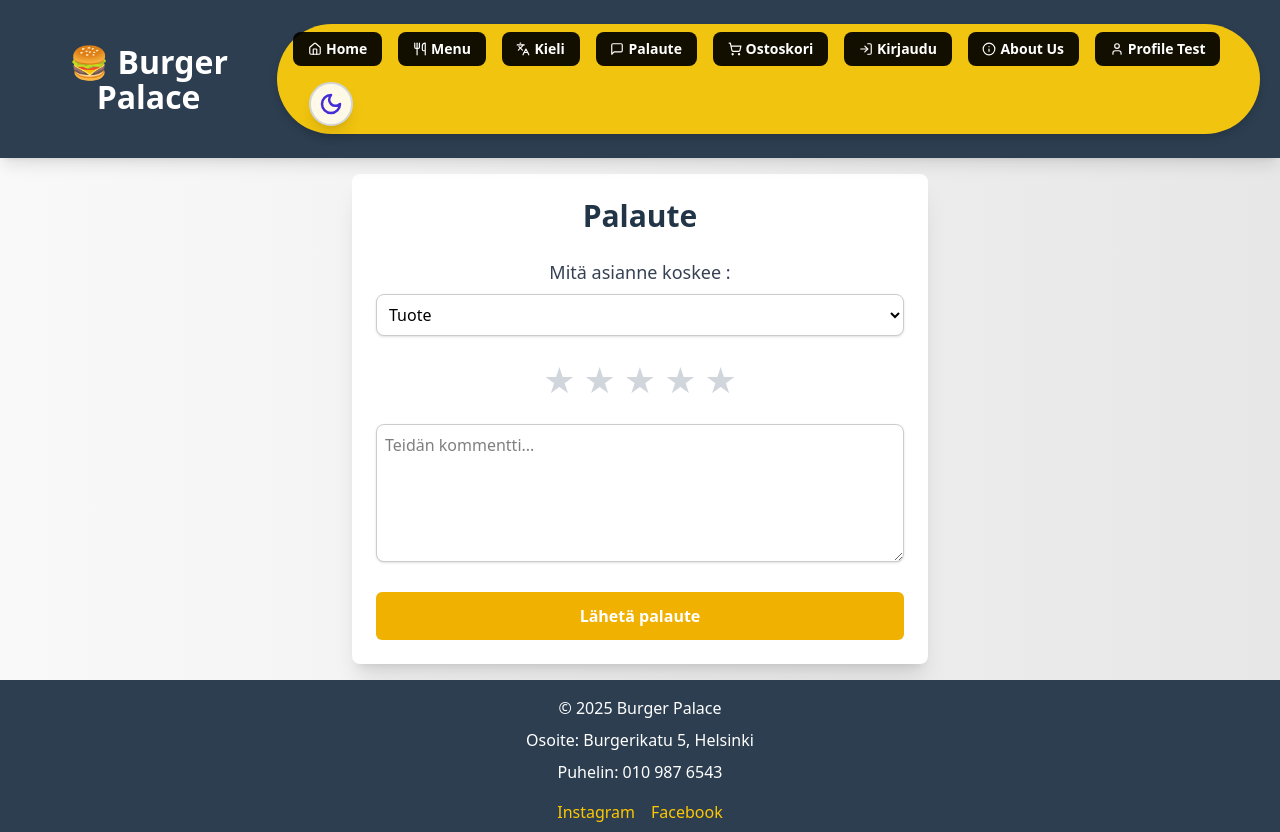
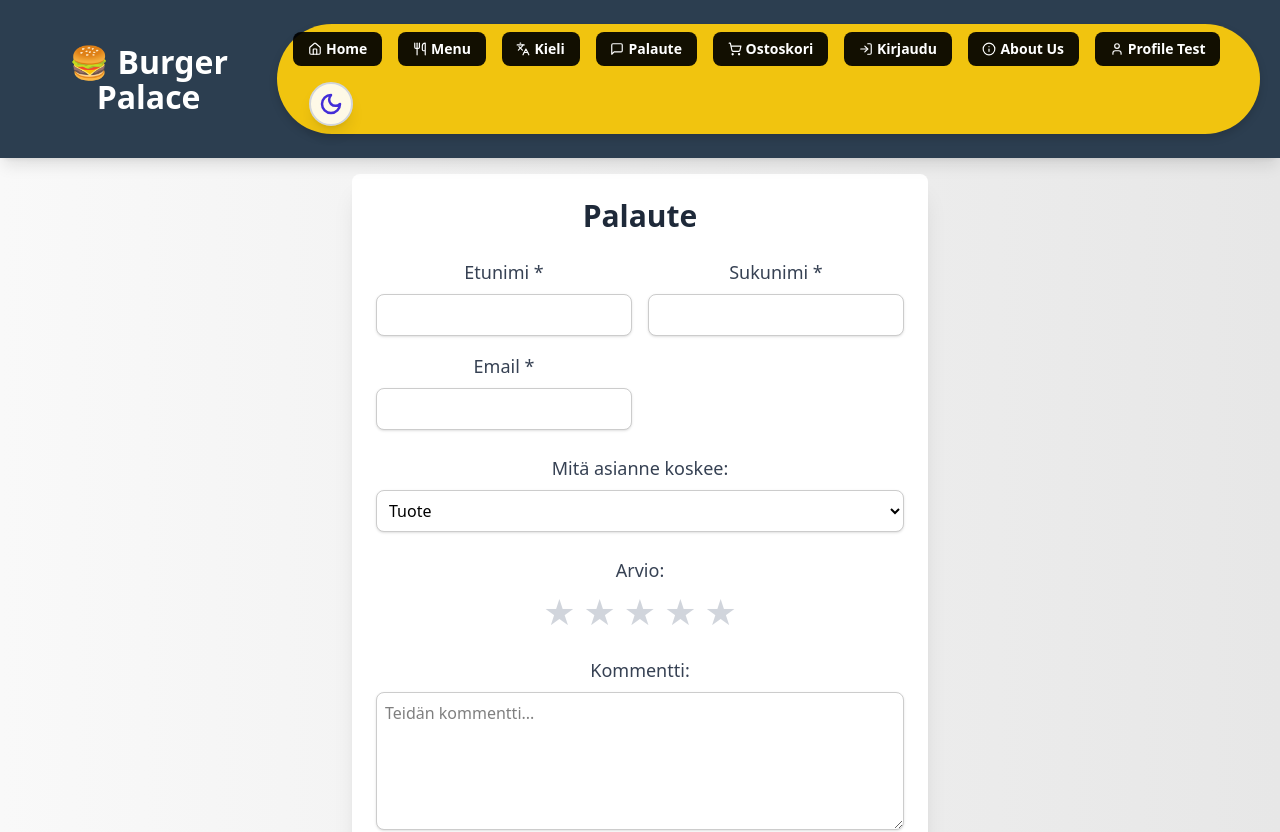
Before and after one commit to Kreetrix/web-project-frontend, a React (Vite) app: page /palaute in a window 1280 px wide. Shown: the top 832 px of the page. Built offline with nearby package versions, Linux system fonts and the light colour scheme.

Commit message:
just added some labels

```diff
--- a/src/pages/Palaute.jsx
+++ b/src/pages/Palaute.jsx
@@ -4,6 +4,8 @@ const Palaute = () => {
     const [rating, setRating] = useState(0);
     const [feedback, setFeedback] = useState('');
     const [category, setCategory] = useState('product');
+    const [firstName, setFirstName] = useState('');
+    const [lastName, setLastName] = useState('');
 
     const handleRatingChange = (value) => {
         setRating(value);
@@ -17,26 +19,86 @@ const Palaute = () => {
         setCategory(e.target.value);
     };
 
+    const handleFirstNameChange = (e) => {
+        setFirstName(e.target.value);
+    };
+
+    const handleLastNameChange = (e) => {
+        setLastName(e.target.value);
+    };
+
     const handleSubmit = (e) => {
         e.preventDefault();
+        console.log({
+            firstName,
+            lastName,
+            rating,
+            category,
+            feedback
+        });
         setRating(0);
         setFeedback('');
-        alert('Palaute lähetetty!');
+        setFirstName('');
+        setLastName('');
+        alert('Palaute lähetetty! Kiitos!');
     };
 
     return (
-        <div className="max-w-xl mx-auto p-6 bg-white dark:bg-gray-600 rounded-lg shadow-xl hover:shadow-2xl transition-all duration-300 ease-in-out">
-            <h2 className="text-3xl font-bold text-center text--800 mb-6">Palaute</h2>
+        <div className="max-w-xl mx-auto p-6 bg-white dark:bg-gray-500 rounded-lg shadow-xl hover:shadow-2xl transition-all duration-300 ease-in-out">
+            <h2 className="text-3xl font-bold text-center text-gray-800 dark:text-white mb-6">Palaute</h2>
+
+            <form onSubmit={handleSubmit}>
+                <div className="grid grid-cols-1 md:grid-cols-2 gap-4 mb-6">
+                    <div>
+                        <label htmlFor="firstName" className="block text-lg font-medium text-gray-700 dark:text-gray-200 mb-2">
+                            Etunimi *
+                        </label>
+                        <input
+                            id="firstName"
+                            type="text"
+                            value={firstName}
+                            onChange={handleFirstNameChange}
+                            required
+                            className="w-full px-4 py-3 border border-gray-300 dark:border-gray-600 rounded-md shadow-sm focus:ring-2 focus:ring-yellow-500 focus:outline-none transition duration-200 ease-in-out dark:bg-gray-800 dark:text-white"
+                        />
+                    </div>
+                    <div>
+                        <label htmlFor="lastName" className="block text-lg font-medium text-gray-700 dark:text-gray-200 mb-2">
+                            Sukunimi *
+                        </label>
+                        <input
+                            id="lastName"
+                            type="text"
+                            value={lastName}
+                            onChange={handleLastNameChange}
+                            required
+                            className="w-full px-4 py-3 border border-gray-300 dark:border-gray-600 rounded-md shadow-sm focus:ring-2 focus:ring-yellow-500 focus:outline-none transition duration-200 ease-in-out dark:bg-gray-800 dark:text-white"
+                        />
+                    </div>
+                    <div>
+                        <label htmlFor="lastName" className="block text-lg font-medium text-gray-700 dark:text-gray-200 mb-2">
+                            Email *
+                        </label>
+                        <input
+                            id="lastName"
+                            type="text"
+                            value={lastName}
+                            onChange={handleLastNameChange}
+                            required
+                            className="w-full px-4 py-3 border border-gray-300 dark:border-gray-600 rounded-md shadow-sm focus:ring-2 focus:ring-yellow-500 focus:outline-none transition duration-200 ease-in-out dark:bg-gray-800 dark:text-white"
+                        />
+                    </div>
+                </div>
 
                 <div className="mb-6">
-                <label htmlFor="category" className="block text-lg font-medium text-gray-700 dark:text-white mb-2">
-                    Mitä asianne koskee :
+                    <label htmlFor="category" className="block text-lg font-medium text-gray-700 dark:text-gray-200 mb-2">
+                        Mitä asianne koskee:
                     </label>
                     <select
                         id="category"
                         value={category}
                         onChange={handleCategoryChange}
-                    className="w-full px-4 py-3 border border-gray-300 rounded-md shadow-sm focus:ring-2 focus:ring-yellow-500 focus:outline-none transition duration-200 ease-in-out"
+                        className="w-full px-4 py-3 border border-gray-300 dark:border-gray-600 rounded-md shadow-sm focus:ring-2 focus:ring-yellow-500 focus:outline-none transition duration-200 ease-in-out dark:bg-gray-800 dark:text-white"
                     >
                         <option value="product">Tuote</option>
                         <option value="order">Tilaus</option>
@@ -45,35 +107,49 @@ const Palaute = () => {
                     </select>
                 </div>
 
-            <div className="mb-6 flex justify-center space-x-2">
+                <div className="mb-6">
+                    <label className="block text-lg font-medium text-gray-700 dark:text-gray-200 mb-2">
+                        Arvio:
+                    </label>
+                    <div className="flex justify-center space-x-2">
                         {[1, 2, 3, 4, 5].map((value) => (
                             <button
+                                type="button"
                                 key={value}
                                 className={`text-4xl transition-transform duration-200 transform hover:scale-110 ${rating >= value
                                     ? 'text-yellow-500'
-                            : 'text-gray-300'
+                                    : 'text-gray-300 dark:text-gray-400'
                                     }`}
                                 onClick={() => handleRatingChange(value)}
+                                aria-label={`Anna ${value} tähteä`}
                             >
                                 ★
                             </button>
                         ))}
                     </div>
+                </div>
 
+                <div className="mb-6">
+                    <label htmlFor="feedback" className="block text-lg font-medium text-gray-700 dark:text-gray-200 mb-2">
+                        Kommentti:
+                    </label>
                     <textarea
-                className="w-full p-4 border border-gray-300 dark:text-white rounded-md shadow-sm focus:ring-2 focus:ring-yellow-500 focus:outline-none mb-6 transition duration-200 ease-in-out"
+                        id="feedback"
+                        className="w-full p-4 border border-gray-300 dark:border-gray-600 rounded-md shadow-sm focus:ring-2 focus:ring-yellow-500 focus:outline-none transition duration-200 ease-in-out dark:bg-gray-800 dark:text-white"
                         placeholder="Teidän kommentti..."
                         value={feedback}
                         onChange={handleFeedbackChange}
                         rows="5"
                     ></textarea>
+                </div>
 
                 <button
-                className="w-full py-3 bg-yellow-500 text-white dark:text-gray-900 font-semibold rounded-md hover:bg-yellow-600 transition-all duration-300 ease-in-out transform hover:scale-105"
-                onClick={handleSubmit}
+                    type="submit"
+                    className="w-full py-3 bg-yellow-500 hover:bg-yellow-600 text-white dark:text-gray-900 font-semibold rounded-md transition-all duration-300 ease-in-out transform hover:scale-[1.02] shadow-md"
                 >
                     Lähetä palaute
                 </button>
+            </form>
         </div>
     );
 };
```
Lines whose indentation alone changed are shown as unchanged.
